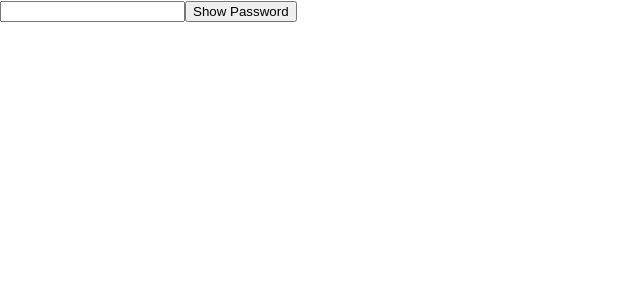
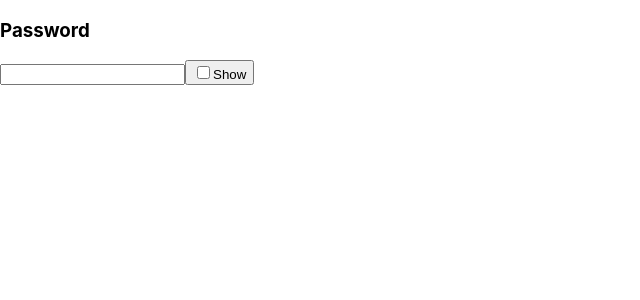
Before and after one commit to derekBeckford/password-verification, a React (Create React App) app in the folder password-verification/: page / in a window 1280 px wide. Shown: the top 300 px of the page, without its empty margins (0-640 px from the left). Built offline with nearby package versions, Linux system fonts and the light colour scheme.

Commit message:
finished functioning and inputs for showing and hiding the password

```diff
--- a/password-verification/src/components/index.js
+++ b/password-verification/src/components/index.js
@@ -1,19 +1,30 @@
 import React, { useState } from "react";
 
 function PasswordVerify() {
-    //initiating a false boolean state with useState
-    const [shownPassword, setShownPassword] = useState(false);
-
-    //function to toggle shown or hiddent password
-    const togglePassword = () => {
-        setShownPassword(!shownPassword)
-    }
+  //initiating a false boolean state with useState
+  const [shownPassword, setShownPassword] = useState(false);
+  //initiating false state so that when a user clicks outside the checkbox but within the button they are able check the box.
+  var [checkBox, setCheckBox] = useState(false);
+  //function to toggle shown or hiddent password
+  const togglePassword = () => {
+    setShownPassword(!shownPassword);
+    setCheckBox(!checkBox);
+  };
 
   return (
     <section>
-        {/* if else for show password text or hide password text */}
-      <input type={shownPassword ? "text" : "password" }/>
-      <button onClick={togglePassword}> Show Password </button>
+      {/* if else for show password text or hide password text */}
+      <h3>Password</h3>
+      <input
+        type={shownPassword ? "text" : "password"}
+        className="passwordInput"
+      />
+      <button onClick={togglePassword}>
+        <span>
+          <input type="checkbox" checked={checkBox} onChange={togglePassword}/>
+          <label>Show</label>
+        </span>
+      </button>
     </section>
   );
 }
```
